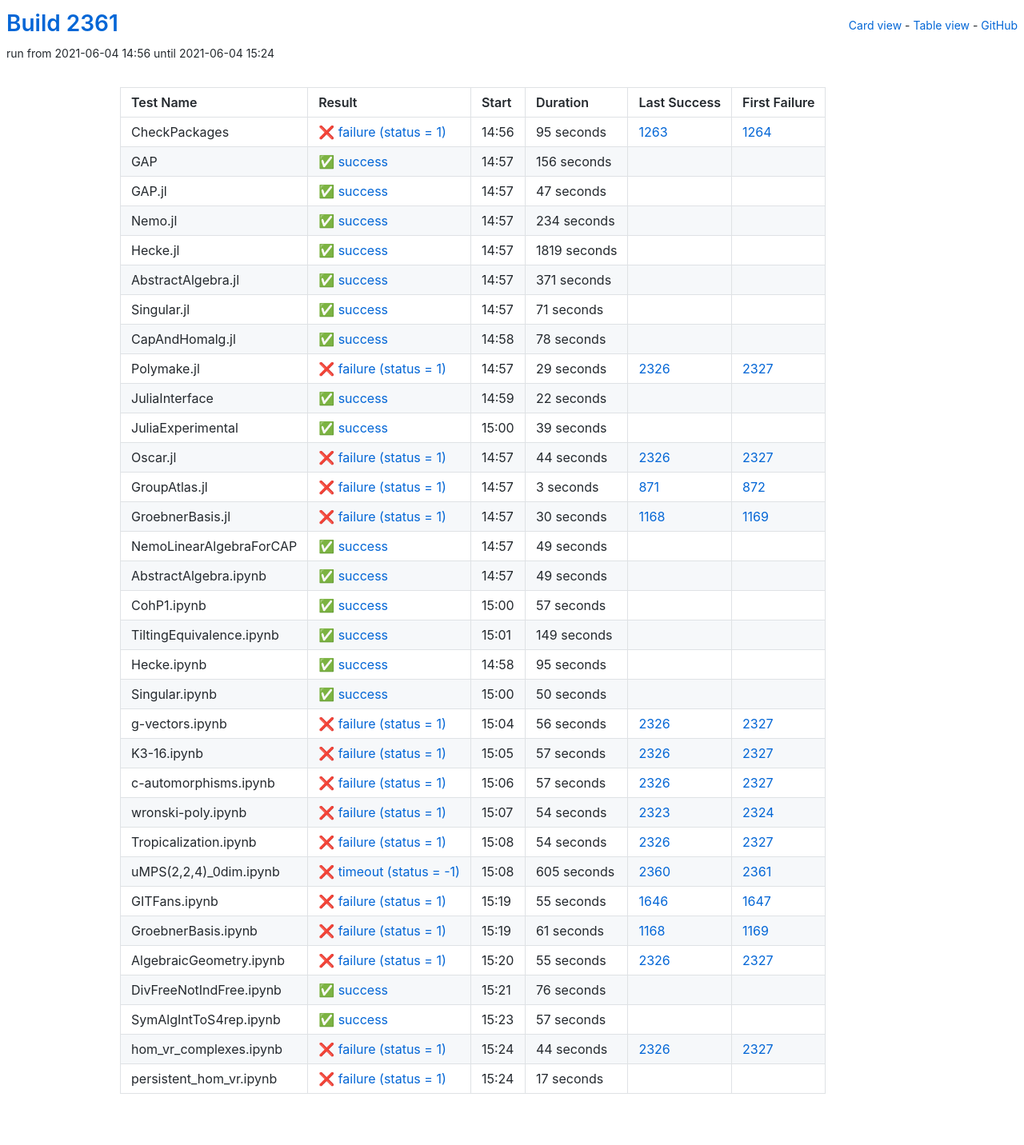
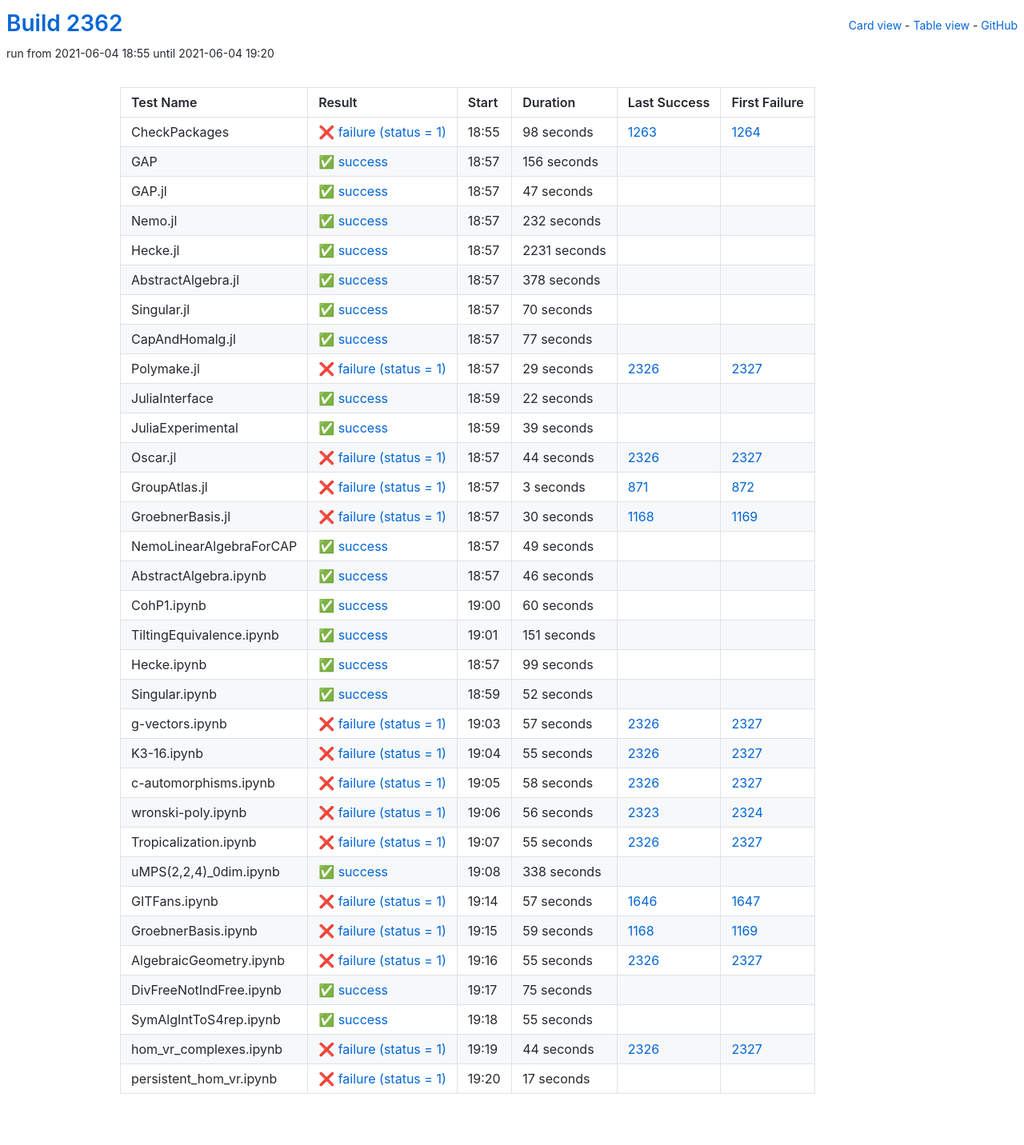
Before and after one commit to oscar-system/oscar-ci-status-stable, a Jekyll site: the page built from table.html, in a window 1280 px wide. Shown: the whole page at 80% size. Built offline with Jekyll 4.4.1, drawn with Linux system fonts in a browser that asks for light colours.

Commit message:
Build #2362

```diff
--- a/_data/ci.yml
+++ b/_data/ci.yml
@@ -1,6 +1,6 @@
 ---
-build: 2361
-build_url: https://oscarci.mathematik.uni-kl.de/job/oscar-stable/2361/
+build: 2362
+build_url: https://oscarci.mathematik.uni-kl.de/job/oscar-stable/2362/
 job: oscar-stable
 organization: oscar-system
 repo: oscar-ci-status-stable
@@ -8,20 +8,20 @@ repourl: https://github.com/oscar-system/oscar-ci-status-stable
 tests:
 - name: CheckPackages
   id: checkpackages
-  log: https://oscarci.mathematik.uni-kl.de/job/oscar-stable/2361/artifact/logs/build-2361/CheckPackages.log
-  start: 2021-06-04 14:56
+  log: https://oscarci.mathematik.uni-kl.de/job/oscar-stable/2362/artifact/logs/build-2362/CheckPackages.log
+  start: 2021-06-04 18:55
   success: false
   exitcode: 1
   status: failure
-  duration: 95
+  duration: 98
   last_success: 1263
   last_success_url: https://oscarci.mathematik.uni-kl.de/job/oscar-stable/1263/
   first_failure: 1264
   first_failure_url: https://oscarci.mathematik.uni-kl.de/job/oscar-stable/1264/
 - name: GAP
   id: gap
-  log: https://oscarci.mathematik.uni-kl.de/job/oscar-stable/2361/artifact/logs/build-2361/GAP.log
-  start: 2021-06-04 14:57
+  log: https://oscarci.mathematik.uni-kl.de/job/oscar-stable/2362/artifact/logs/build-2362/GAP.log
+  start: 2021-06-04 18:57
   success: true
   exitcode: 0
   status: success
@@ -32,8 +32,8 @@ tests:
   first_failure_url:
 - name: GAP.jl
   id: gap-jl
-  log: https://oscarci.mathematik.uni-kl.de/job/oscar-stable/2361/artifact/logs/build-2361/GAP.jl.log
-  start: 2021-06-04 14:57
+  log: https://oscarci.mathematik.uni-kl.de/job/oscar-stable/2362/artifact/logs/build-2362/GAP.jl.log
+  start: 2021-06-04 18:57
   success: true
   exitcode: 0
   status: success
@@ -44,68 +44,68 @@ tests:
   first_failure_url:
 - name: Nemo.jl
   id: nemo-jl
-  log: https://oscarci.mathematik.uni-kl.de/job/oscar-stable/2361/artifact/logs/build-2361/Nemo.jl.log
-  start: 2021-06-04 14:57
+  log: https://oscarci.mathematik.uni-kl.de/job/oscar-stable/2362/artifact/logs/build-2362/Nemo.jl.log
+  start: 2021-06-04 18:57
   success: true
   exitcode: 0
   status: success
-  duration: 234
+  duration: 232
   last_success: false
   last_success_url:
   first_failure: false
   first_failure_url:
 - name: Hecke.jl
   id: hecke-jl
-  log: https://oscarci.mathematik.uni-kl.de/job/oscar-stable/2361/artifact/logs/build-2361/Hecke.jl.log
-  start: 2021-06-04 14:57
+  log: https://oscarci.mathematik.uni-kl.de/job/oscar-stable/2362/artifact/logs/build-2362/Hecke.jl.log
+  start: 2021-06-04 18:57
   success: true
   exitcode: 0
   status: success
-  duration: 1819
+  duration: 2231
   last_success: false
   last_success_url:
   first_failure: false
   first_failure_url:
 - name: AbstractAlgebra.jl
   id: abstractalgebra-jl
-  log: https://oscarci.mathematik.uni-kl.de/job/oscar-stable/2361/artifact/logs/build-2361/AbstractAlgebra.jl.log
-  start: 2021-06-04 14:57
+  log: https://oscarci.mathematik.uni-kl.de/job/oscar-stable/2362/artifact/logs/build-2362/AbstractAlgebra.jl.log
+  start: 2021-06-04 18:57
   success: true
   exitcode: 0
   status: success
-  duration: 371
+  duration: 378
   last_success: false
   last_success_url:
   first_failure: false
   first_failure_url:
 - name: Singular.jl
   id: singular-jl
-  log: https://oscarci.mathematik.uni-kl.de/job/oscar-stable/2361/artifact/logs/build-2361/Singular.jl.log
-  start: 2021-06-04 14:57
+  log: https://oscarci.mathematik.uni-kl.de/job/oscar-stable/2362/artifact/logs/build-2362/Singular.jl.log
+  start: 2021-06-04 18:57
   success: true
   exitcode: 0
   status: success
-  duration: 71
+  duration: 70
   last_success: false
   last_success_url:
   first_failure: false
   first_failure_url:
 - name: CapAndHomalg.jl
   id: capandhomalg-jl
-  log: https://oscarci.mathematik.uni-kl.de/job/oscar-stable/2361/artifact/logs/build-2361/CapAndHomalg.jl.log
-  start: 2021-06-04 14:58
+  log: https://oscarci.mathematik.uni-kl.de/job/oscar-stable/2362/artifact/logs/build-2362/CapAndHomalg.jl.log
+  start: 2021-06-04 18:57
   success: true
   exitcode: 0
   status: success
-  duration: 78
+  duration: 77
   last_success: false
   last_success_url:
   first_failure: false
   first_failure_url:
 - name: Polymake.jl
   id: polymake-jl
-  log: https://oscarci.mathematik.uni-kl.de/job/oscar-stable/2361/artifact/logs/build-2361/Polymake.jl.log
-  start: 2021-06-04 14:57
+  log: https://oscarci.mathematik.uni-kl.de/job/oscar-stable/2362/artifact/logs/build-2362/Polymake.jl.log
+  start: 2021-06-04 18:57
   success: false
   exitcode: 1
   status: failure
@@ -116,8 +116,8 @@ tests:
   first_failure_url: https://oscarci.mathematik.uni-kl.de/job/oscar-stable/2327/
 - name: JuliaInterface
   id: juliainterface
-  log: https://oscarci.mathematik.uni-kl.de/job/oscar-stable/2361/artifact/logs/build-2361/JuliaInterface.log
-  start: 2021-06-04 14:59
+  log: https://oscarci.mathematik.uni-kl.de/job/oscar-stable/2362/artifact/logs/build-2362/JuliaInterface.log
+  start: 2021-06-04 18:59
   success: true
   exitcode: 0
   status: success
@@ -128,8 +128,8 @@ tests:
   first_failure_url:
 - name: JuliaExperimental
   id: juliaexperimental
-  log: https://oscarci.mathematik.uni-kl.de/job/oscar-stable/2361/artifact/logs/build-2361/JuliaExperimental.log
-  start: 2021-06-04 15:00
+  log: https://oscarci.mathematik.uni-kl.de/job/oscar-stable/2362/artifact/logs/build-2362/JuliaExperimental.log
+  start: 2021-06-04 18:59
   success: true
   exitcode: 0
   status: success
@@ -140,8 +140,8 @@ tests:
   first_failure_url:
 - name: Oscar.jl
   id: oscar-jl
-  log: https://oscarci.mathematik.uni-kl.de/job/oscar-stable/2361/artifact/logs/build-2361/Oscar.jl.log
-  start: 2021-06-04 14:57
+  log: https://oscarci.mathematik.uni-kl.de/job/oscar-stable/2362/artifact/logs/build-2362/Oscar.jl.log
+  start: 2021-06-04 18:57
   success: false
   exitcode: 1
   status: failure
@@ -152,8 +152,8 @@ tests:
   first_failure_url: https://oscarci.mathematik.uni-kl.de/job/oscar-stable/2327/
 - name: GroupAtlas.jl
   id: groupatlas-jl
-  log: https://oscarci.mathematik.uni-kl.de/job/oscar-stable/2361/artifact/logs/build-2361/GroupAtlas.jl.log
-  start: 2021-06-04 14:57
+  log: https://oscarci.mathematik.uni-kl.de/job/oscar-stable/2362/artifact/logs/build-2362/GroupAtlas.jl.log
+  start: 2021-06-04 18:57
   success: false
   exitcode: 1
   status: failure
@@ -164,8 +164,8 @@ tests:
   first_failure_url: https://oscarci.mathematik.uni-kl.de/job/oscar-stable/872/
 - name: GroebnerBasis.jl
   id: groebnerbasis-jl
-  log: https://oscarci.mathematik.uni-kl.de/job/oscar-stable/2361/artifact/logs/build-2361/GroebnerBasis.jl.log
-  start: 2021-06-04 14:57
+  log: https://oscarci.mathematik.uni-kl.de/job/oscar-stable/2362/artifact/logs/build-2362/GroebnerBasis.jl.log
+  start: 2021-06-04 18:57
   success: false
   exitcode: 1
   status: failure
@@ -176,8 +176,8 @@ tests:
   first_failure_url: https://oscarci.mathematik.uni-kl.de/job/oscar-stable/1169/
 - name: NemoLinearAlgebraForCAP
   id: nemolinearalgebraforcap
-  log: https://oscarci.mathematik.uni-kl.de/job/oscar-stable/2361/artifact/logs/build-2361/NemoLinearAlgebraForCAP.log
-  start: 2021-06-04 14:57
+  log: https://oscarci.mathematik.uni-kl.de/job/oscar-stable/2362/artifact/logs/build-2362/NemoLinearAlgebraForCAP.log
+  start: 2021-06-04 18:57
   success: true
   exitcode: 0
   status: success
@@ -188,80 +188,68 @@ tests:
   first_failure_url:
 - name: AbstractAlgebra.ipynb
   id: abstractalgebra-ipynb
-  log: https://oscarci.mathematik.uni-kl.de/job/oscar-stable/2361/artifact/logs/build-2361/AbstractAlgebra.ipynb.log
-  start: 2021-06-04 14:57
+  log: https://oscarci.mathematik.uni-kl.de/job/oscar-stable/2362/artifact/logs/build-2362/AbstractAlgebra.ipynb.log
+  start: 2021-06-04 18:57
   success: true
   exitcode: 0
   status: success
-  duration: 49
+  duration: 46
   last_success: false
   last_success_url:
   first_failure: false
   first_failure_url:
 - name: CohP1.ipynb
   id: cohp1-ipynb
-  log: https://oscarci.mathematik.uni-kl.de/job/oscar-stable/2361/artifact/logs/build-2361/CohP1.ipynb.log
-  start: 2021-06-04 15:00
+  log: https://oscarci.mathematik.uni-kl.de/job/oscar-stable/2362/artifact/logs/build-2362/CohP1.ipynb.log
+  start: 2021-06-04 19:00
   success: true
   exitcode: 0
   status: success
-  duration: 57
+  duration: 60
   last_success: false
   last_success_url:
   first_failure: false
   first_failure_url:
 - name: TiltingEquivalence.ipynb
   id: tiltingequivalence-ipynb
-  log: https://oscarci.mathematik.uni-kl.de/job/oscar-stable/2361/artifact/logs/build-2361/TiltingEquivalence.ipynb.log
-  start: 2021-06-04 15:01
+  log: https://oscarci.mathematik.uni-kl.de/job/oscar-stable/2362/artifact/logs/build-2362/TiltingEquivalence.ipynb.log
+  start: 2021-06-04 19:01
   success: true
   exitcode: 0
   status: success
-  duration: 149
+  duration: 151
   last_success: false
   last_success_url:
   first_failure: false
   first_failure_url:
 - name: Hecke.ipynb
   id: hecke-ipynb
-  log: https://oscarci.mathematik.uni-kl.de/job/oscar-stable/2361/artifact/logs/build-2361/Hecke.ipynb.log
-  start: 2021-06-04 14:58
+  log: https://oscarci.mathematik.uni-kl.de/job/oscar-stable/2362/artifact/logs/build-2362/Hecke.ipynb.log
+  start: 2021-06-04 18:57
   success: true
   exitcode: 0
   status: success
-  duration: 95
+  duration: 99
   last_success: false
   last_success_url:
   first_failure: false
   first_failure_url:
 - name: Singular.ipynb
   id: singular-ipynb
-  log: https://oscarci.mathematik.uni-kl.de/job/oscar-stable/2361/artifact/logs/build-2361/Singular.ipynb.log
-  start: 2021-06-04 15:00
+  log: https://oscarci.mathematik.uni-kl.de/job/oscar-stable/2362/artifact/logs/build-2362/Singular.ipynb.log
+  start: 2021-06-04 18:59
   success: true
   exitcode: 0
   status: success
-  duration: 50
+  duration: 52
   last_success: false
   last_success_url:
   first_failure: false
   first_failure_url:
 - name: g-vectors.ipynb
   id: g-vectors-ipynb
-  log: https://oscarci.mathematik.uni-kl.de/job/oscar-stable/2361/artifact/logs/build-2361/g-vectors.ipynb.log
-  start: 2021-06-04 15:04
-  success: false
-  exitcode: 1
-  status: failure
-  duration: 56
-  last_success: 2326
-  last_success_url: https://oscarci.mathematik.uni-kl.de/job/oscar-stable/2326/
-  first_failure: 2327
-  first_failure_url: https://oscarci.mathematik.uni-kl.de/job/oscar-stable/2327/
-- name: K3-16.ipynb
-  id: k3-16-ipynb
-  log: https://oscarci.mathematik.uni-kl.de/job/oscar-stable/2361/artifact/logs/build-2361/K3-16.ipynb.log
-  start: 2021-06-04 15:05
+  log: https://oscarci.mathematik.uni-kl.de/job/oscar-stable/2362/artifact/logs/build-2362/g-vectors.ipynb.log
+  start: 2021-06-04 19:03
   success: false
   exitcode: 1
   status: failure
@@ -270,82 +258,94 @@ tests:
   last_success_url: https://oscarci.mathematik.uni-kl.de/job/oscar-stable/2326/
   first_failure: 2327
   first_failure_url: https://oscarci.mathematik.uni-kl.de/job/oscar-stable/2327/
-- name: c-automorphisms.ipynb
-  id: c-automorphisms-ipynb
-  log: https://oscarci.mathematik.uni-kl.de/job/oscar-stable/2361/artifact/logs/build-2361/c-automorphisms.ipynb.log
-  start: 2021-06-04 15:06
+- name: K3-16.ipynb
+  id: k3-16-ipynb
+  log: https://oscarci.mathematik.uni-kl.de/job/oscar-stable/2362/artifact/logs/build-2362/K3-16.ipynb.log
+  start: 2021-06-04 19:04
   success: false
   exitcode: 1
   status: failure
-  duration: 57
+  duration: 55
+  last_success: 2326
+  last_success_url: https://oscarci.mathematik.uni-kl.de/job/oscar-stable/2326/
+  first_failure: 2327
+  first_failure_url: https://oscarci.mathematik.uni-kl.de/job/oscar-stable/2327/
+- name: c-automorphisms.ipynb
+  id: c-automorphisms-ipynb
+  log: https://oscarci.mathematik.uni-kl.de/job/oscar-stable/2362/artifact/logs/build-2362/c-automorphisms.ipynb.log
+  start: 2021-06-04 19:05
+  success: false
+  exitcode: 1
+  status: failure
+  duration: 58
   last_success: 2326
   last_success_url: https://oscarci.mathematik.uni-kl.de/job/oscar-stable/2326/
   first_failure: 2327
   first_failure_url: https://oscarci.mathematik.uni-kl.de/job/oscar-stable/2327/
 - name: wronski-poly.ipynb
   id: wronski-poly-ipynb
-  log: https://oscarci.mathematik.uni-kl.de/job/oscar-stable/2361/artifact/logs/build-2361/wronski-poly.ipynb.log
-  start: 2021-06-04 15:07
+  log: https://oscarci.mathematik.uni-kl.de/job/oscar-stable/2362/artifact/logs/build-2362/wronski-poly.ipynb.log
+  start: 2021-06-04 19:06
   success: false
   exitcode: 1
   status: failure
-  duration: 54
+  duration: 56
   last_success: 2323
   last_success_url: https://oscarci.mathematik.uni-kl.de/job/oscar-stable/2323/
   first_failure: 2324
   first_failure_url: https://oscarci.mathematik.uni-kl.de/job/oscar-stable/2324/
 - name: Tropicalization.ipynb
   id: tropicalization-ipynb
-  log: https://oscarci.mathematik.uni-kl.de/job/oscar-stable/2361/artifact/logs/build-2361/Tropicalization.ipynb.log
-  start: 2021-06-04 15:08
+  log: https://oscarci.mathematik.uni-kl.de/job/oscar-stable/2362/artifact/logs/build-2362/Tropicalization.ipynb.log
+  start: 2021-06-04 19:07
   success: false
   exitcode: 1
   status: failure
-  duration: 54
+  duration: 55
   last_success: 2326
   last_success_url: https://oscarci.mathematik.uni-kl.de/job/oscar-stable/2326/
   first_failure: 2327
   first_failure_url: https://oscarci.mathematik.uni-kl.de/job/oscar-stable/2327/
 - name: uMPS(2,2,4)_0dim.ipynb
   id: umps-2-2-4-0dim-ipynb
-  log: https://oscarci.mathematik.uni-kl.de/job/oscar-stable/2361/artifact/logs/build-2361/uMPS-2-2-4-_0dim.ipynb.log
-  start: 2021-06-04 15:08
-  success: false
-  exitcode: -1
-  status: timeout
-  duration: 605
-  last_success: 2360
-  last_success_url: https://oscarci.mathematik.uni-kl.de/job/oscar-stable/2360/
-  first_failure: 2361
-  first_failure_url: https://oscarci.mathematik.uni-kl.de/job/oscar-stable/2361/
+  log: https://oscarci.mathematik.uni-kl.de/job/oscar-stable/2362/artifact/logs/build-2362/uMPS-2-2-4-_0dim.ipynb.log
+  start: 2021-06-04 19:08
+  success: true
+  exitcode: 0
+  status: success
+  duration: 338
+  last_success: false
+  last_success_url:
+  first_failure: false
+  first_failure_url:
 - name: GITFans.ipynb
   id: gitfans-ipynb
-  log: https://oscarci.mathematik.uni-kl.de/job/oscar-stable/2361/artifact/logs/build-2361/GITFans.ipynb.log
-  start: 2021-06-04 15:19
+  log: https://oscarci.mathematik.uni-kl.de/job/oscar-stable/2362/artifact/logs/build-2362/GITFans.ipynb.log
+  start: 2021-06-04 19:14
   success: false
   exitcode: 1
   status: failure
-  duration: 55
+  duration: 57
   last_success: 1646
   last_success_url: https://oscarci.mathematik.uni-kl.de/job/oscar-stable/1646/
   first_failure: 1647
   first_failure_url: https://oscarci.mathematik.uni-kl.de/job/oscar-stable/1647/
 - name: GroebnerBasis.ipynb
   id: groebnerbasis-ipynb
-  log: https://oscarci.mathematik.uni-kl.de/job/oscar-stable/2361/artifact/logs/build-2361/GroebnerBasis.ipynb.log
-  start: 2021-06-04 15:19
+  log: https://oscarci.mathematik.uni-kl.de/job/oscar-stable/2362/artifact/logs/build-2362/GroebnerBasis.ipynb.log
+  start: 2021-06-04 19:15
   success: false
   exitcode: 1
   status: failure
-  duration: 61
+  duration: 59
   last_success: 1168
   last_success_url: https://oscarci.mathematik.uni-kl.de/job/oscar-stable/1168/
   first_failure: 1169
   first_failure_url: https://oscarci.mathematik.uni-kl.de/job/oscar-stable/1169/
 - name: AlgebraicGeometry.ipynb
   id: algebraicgeometry-ipynb
-  log: https://oscarci.mathematik.uni-kl.de/job/oscar-stable/2361/artifact/logs/build-2361/AlgebraicGeometry.ipynb.log
-  start: 2021-06-04 15:20
+  log: https://oscarci.mathematik.uni-kl.de/job/oscar-stable/2362/artifact/logs/build-2362/AlgebraicGeometry.ipynb.log
+  start: 2021-06-04 19:16
   success: false
   exitcode: 1
   status: failure
@@ -356,32 +356,32 @@ tests:
   first_failure_url: https://oscarci.mathematik.uni-kl.de/job/oscar-stable/2327/
 - name: DivFreeNotIndFree.ipynb
   id: divfreenotindfree-ipynb
-  log: https://oscarci.mathematik.uni-kl.de/job/oscar-stable/2361/artifact/logs/build-2361/DivFreeNotIndFree.ipynb.log
-  start: 2021-06-04 15:21
+  log: https://oscarci.mathematik.uni-kl.de/job/oscar-stable/2362/artifact/logs/build-2362/DivFreeNotIndFree.ipynb.log
+  start: 2021-06-04 19:17
   success: true
   exitcode: 0
   status: success
-  duration: 76
+  duration: 75
   last_success: false
   last_success_url:
   first_failure: false
   first_failure_url:
 - name: SymAlgIntToS4rep.ipynb
   id: symalginttos4rep-ipynb
-  log: https://oscarci.mathematik.uni-kl.de/job/oscar-stable/2361/artifact/logs/build-2361/SymAlgIntToS4rep.ipynb.log
-  start: 2021-06-04 15:23
+  log: https://oscarci.mathematik.uni-kl.de/job/oscar-stable/2362/artifact/logs/build-2362/SymAlgIntToS4rep.ipynb.log
+  start: 2021-06-04 19:18
   success: true
   exitcode: 0
   status: success
-  duration: 57
+  duration: 55
   last_success: false
   last_success_url:
   first_failure: false
   first_failure_url:
 - name: hom_vr_complexes.ipynb
   id: hom-vr-complexes-ipynb
-  log: https://oscarci.mathematik.uni-kl.de/job/oscar-stable/2361/artifact/logs/build-2361/hom_vr_complexes.ipynb.log
-  start: 2021-06-04 15:24
+  log: https://oscarci.mathematik.uni-kl.de/job/oscar-stable/2362/artifact/logs/build-2362/hom_vr_complexes.ipynb.log
+  start: 2021-06-04 19:19
   success: false
   exitcode: 1
   status: failure
@@ -392,8 +392,8 @@ tests:
   first_failure_url: https://oscarci.mathematik.uni-kl.de/job/oscar-stable/2327/
 - name: persistent_hom_vr.ipynb
   id: persistent-hom-vr-ipynb
-  log: https://oscarci.mathematik.uni-kl.de/job/oscar-stable/2361/artifact/logs/build-2361/persistent_hom_vr.ipynb.log
-  start: 2021-06-04 15:24
+  log: https://oscarci.mathematik.uni-kl.de/job/oscar-stable/2362/artifact/logs/build-2362/persistent_hom_vr.ipynb.log
+  start: 2021-06-04 19:20
   success: false
   exitcode: 1
   status: failure
```
Also changed, not shown: README.md.
